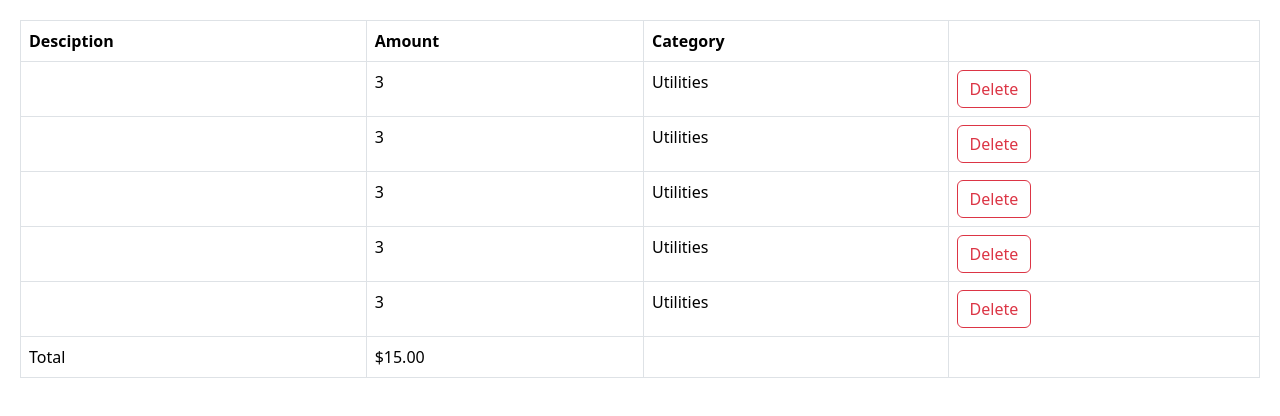
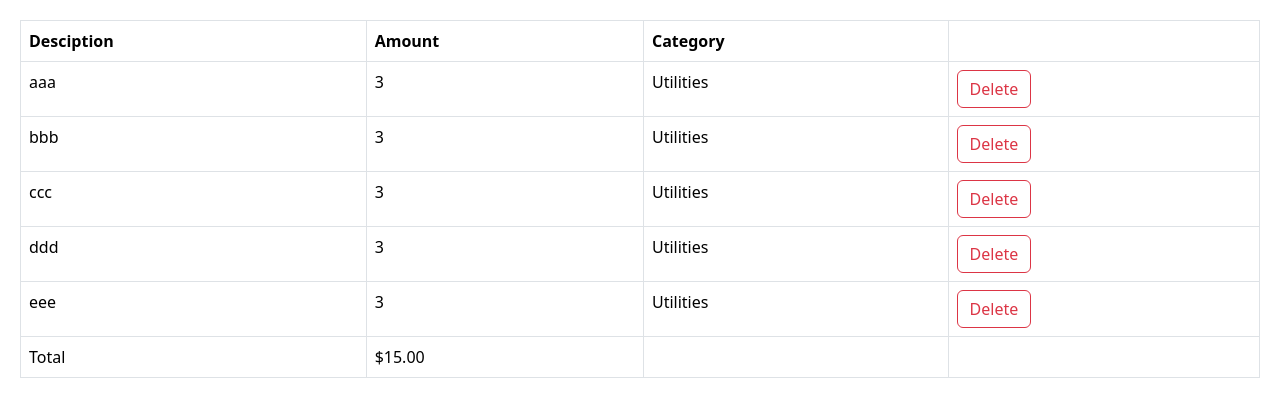
Before and after one commit to aegon78/react-app, a React (Vite) app: page / in a window 1280 px wide. Shown: the top 416 px of the page. Built offline with nearby package versions, Linux system fonts and the light colour scheme.

Commit message:
delete functionality

```diff
--- a/src/App.jsx
+++ b/src/App.jsx
@@ -2,17 +2,17 @@ import { useState } from "react"
 import ExpenseList from './components/expense-list'
 
 function App() {
-    const expenses =[
+
+    const [expenses, setExpenses] = useState([
       {id: 1, description: 'aaa', amount: 3, category: 'Utilities'},
-      {id: 1, description: 'bbb', amount: 3, category: 'Utilities'},
-      {id: 1, description: 'ccc', amount: 3, category: 'Utilities'},
-      {id: 1, description: 'ddd', amount: 3, category: 'Utilities'},
-      {id: 1, description: 'eee', amount: 3, category: 'Utilities'},
-
-    ]
+      {id: 2, description: 'bbb', amount: 3, category: 'Utilities'},
+      {id: 3, description: 'ccc', amount: 3, category: 'Utilities'},
+      {id: 4, description: 'ddd', amount: 3, category: 'Utilities'},
+      {id: 5, description: 'eee', amount: 3, category: 'Utilities'},
+    ])
 
   return(
-    <ExpenseList expenses={expenses} onDelete={()=> console.log('deleted')}/>
+    <ExpenseList expenses={expenses} onDelete={(id)=> setExpenses(expenses.filter(e => e.id !== id))}/>
   )
 }
 
--- a/src/components/expense-list.jsx
+++ b/src/components/expense-list.jsx
@@ -14,10 +14,17 @@ const ExpenseList = ({ expenses, onDelete }) => {
       </thead>
       <tbody>
         {expenses.map(expense => <tr key={expense.id}>
-            <td>{expense.desciption}</td>
+            <td>{expense.description}</td>
             <td>{expense.amount}</td>
             <td>{expense.category}</td>
-            <td><button className="btn btn-outline-danger" onClick={onDelete(expense.id)}>Delete</button></td>
+            <td>
+                <button
+                  className="btn btn-outline-danger"
+                  onClick={()=> onDelete(expense.id)}
+                >
+                  Delete
+                </button>
+            </td>
           </tr>
         )}
       </tbody>
```
